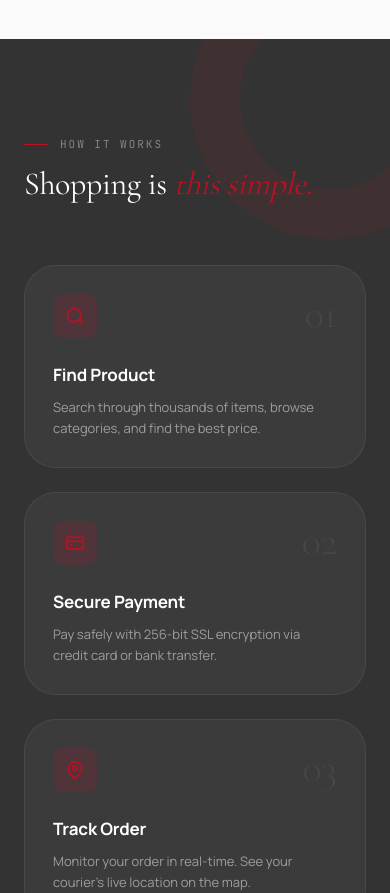
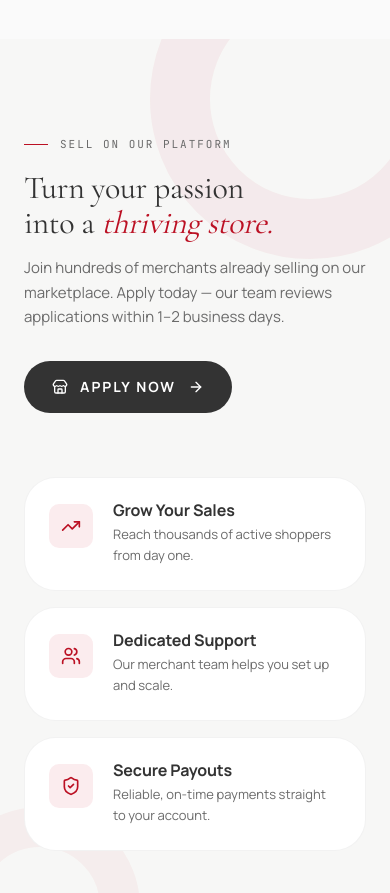
Before and after one commit to ceyhun64/marketplace, a Next.js app in the folder web/: page / in a window 390 px wide. Shown: the part 6980-7873 px from the top of the page. Built offline with nearby package versions, Linux system fonts and the light colour scheme; no server answers.

Commit message:
98. commit

```diff
--- a/web/app/page.tsx
+++ b/web/app/page.tsx
@@ -3,7 +3,8 @@ import HeroSection from "@/components/modules/home/HeroSection";
 import CategoryGrid from "@/components/modules/home/CategoryGrid";
 import FeaturedProducts from "@/components/modules/home/FeaturedProducts";
 import FeaturedStores from "@/components/modules/home/FeaturedStores";
-import HowItWorksSection from "@/components/modules/home/HowItWorks";
+import BecomeSeller from "@/components/modules/home/BecomeSeller";
+import HowItWorks from "@/components/modules/home/HowItWorks";
 
 export const metadata = {
   title: "Marketplace — Thousands of Sellers, One Platform",
@@ -31,8 +32,10 @@ export default async function HomePage() {
       {/* 4. Öne Çıkan Storelar */}
       <FeaturedStores />
 
-      {/* 5. Nasıl Çalışır? - Artık ayrı bir bileşen */}
-      <HowItWorksSection />
+      {/* 5. Satıcı Ol CTA */}
+      <BecomeSeller />
+      {/* 6. Nasıl Çalışır? */}
+      <HowItWorks />
     </main>
   );
 }
--- a/web/components/modules/auth/LoginPage.tsx
+++ b/web/components/modules/auth/LoginPage.tsx
@@ -119,7 +119,7 @@ export default function LoginPage() {
             </Button>
           </form>
 
-          <div className="mt-8 pt-8 border-t border-black/[0.03] text-center">
+          <div className="mt-8 pt-8 border-t border-black/[0.03] text-center space-y-3">
             <p className="text-sm text-[var(--charcoal-soft)]">
               Don't have an account?{" "}
               <Link
@@ -127,6 +127,16 @@ export default function LoginPage() {
                 className="text-[var(--charcoal)] font-bold hover:text-[var(--red)] transition-colors inline-flex items-center gap-1 group"
               >
                 Register
+                <ArrowRight className="w-3 h-3 group-hover:translate-x-1 transition-transform" />
+              </Link>
+            </p>
+            <p className="text-sm text-[var(--charcoal-soft)]">
+              Want to sell on our platform?{" "}
+              <Link
+                href="/auth/apply-merchant"
+                className="text-[var(--charcoal)] font-bold hover:text-[var(--red)] transition-colors inline-flex items-center gap-1 group"
+              >
+                Become a Merchant
                 <ArrowRight className="w-3 h-3 group-hover:translate-x-1 transition-transform" />
               </Link>
             </p>
--- /dev/null
+++ b/web/components/modules/home/BecomeSeller.tsx
@@ -0,0 +1,153 @@
+"use client";
+
+import Link from "next/link";
+import {
+  Store,
+  TrendingUp,
+  Users,
+  ShieldCheck,
+  ArrowRight,
+} from "lucide-react";
+
+const PERKS = [
+  {
+    icon: <TrendingUp className="w-5 h-5" />,
+    title: "Grow Your Sales",
+    desc: "Reach thousands of active shoppers from day one.",
+  },
+  {
+    icon: <Users className="w-5 h-5" />,
+    title: "Dedicated Support",
+    desc: "Our merchant team helps you set up and scale.",
+  },
+  {
+    icon: <ShieldCheck className="w-5 h-5" />,
+    title: "Secure Payouts",
+    desc: "Reliable, on-time payments straight to your account.",
+  },
+];
+
+export default function BecomeSellerSection() {
+  return (
+    <section className="py-24 relative overflow-hidden bg-[#f7f7f6]">
+      {/* Decorative rings */}
+      <div
+        className="absolute top-[-100px] right-[-80px] w-[320px] h-[320px] rounded-full pointer-events-none"
+        style={{ border: "60px solid rgba(200,16,46,0.05)" }}
+      />
+      <div
+        className="absolute bottom-[-60px] left-[-60px] w-[200px] h-[200px] rounded-full pointer-events-none"
+        style={{ border: "40px solid rgba(200,16,46,0.04)" }}
+      />
+
+      <div className="max-w-[1300px] mx-auto px-6 lg:px-8 relative z-10">
+        <div className="grid grid-cols-1 lg:grid-cols-2 gap-16 items-center">
+          {/* Left — copy */}
+          <div className="space-y-8">
+            <div className="space-y-4">
+              <div className="flex items-center gap-3">
+                <span
+                  className="inline-block w-6 h-px"
+                  style={{ background: "var(--red)" }}
+                />
+                <span
+                  className="font-mono text-[11px] tracking-[0.18em] uppercase"
+                  style={{ color: "var(--charcoal-soft)" }}
+                >
+                  Sell on our platform
+                </span>
+              </div>
+              <h2
+                className="font-normal leading-[1.1] tracking-[-0.01em]"
+                style={{
+                  fontFamily: "var(--font-display)",
+                  fontSize: "clamp(2rem, 4vw, 2.75rem)",
+                  color: "var(--charcoal)",
+                }}
+              >
+                Turn your passion
+                <br />
+                into a <em style={{ color: "var(--red)" }}>thriving store.</em>
+              </h2>
+              <p
+                className="text-[0.9375rem] leading-relaxed max-w-md"
+                style={{ color: "var(--charcoal-soft)" }}
+              >
+                Join hundreds of merchants already selling on our marketplace.
+                Apply today — our team reviews applications within 1–2 business
+                days.
+              </p>
+            </div>
+
+            <Link
+              href="/auth/apply-merchant"
+              className="inline-flex items-center gap-3 px-7 py-4 rounded-2xl font-bold text-sm uppercase tracking-[2px] transition-opacity group"
+              style={{ background: "var(--charcoal)", color: "#fff" }}
+              onMouseEnter={(e) => {
+                (e.currentTarget as HTMLElement).style.background =
+                  "var(--red)";
+              }}
+              onMouseLeave={(e) => {
+                (e.currentTarget as HTMLElement).style.background =
+                  "var(--charcoal)";
+              }}
+            >
+              <Store className="w-4 h-4" />
+              Apply Now
+              <ArrowRight className="w-4 h-4 group-hover:translate-x-1 transition-transform" />
+            </Link>
+          </div>
+
+          {/* Right — perks */}
+          <div className="space-y-4">
+            {PERKS.map((perk) => (
+              <div
+                key={perk.title}
+                className="flex items-start gap-5 p-6 rounded-2xl bg-white transition-all duration-300"
+                style={{ border: "1px solid rgba(0,0,0,0.05)" }}
+                onMouseEnter={(e) => {
+                  const el = e.currentTarget as HTMLElement;
+                  el.style.borderColor = "rgba(200,16,46,0.2)";
+                  el.style.boxShadow = "0 4px 24px rgba(0,0,0,0.06)";
+                }}
+                onMouseLeave={(e) => {
+                  const el = e.currentTarget as HTMLElement;
+                  el.style.borderColor = "rgba(0,0,0,0.05)";
+                  el.style.boxShadow = "none";
+                }}
+              >
+                <div
+                  className="w-11 h-11 rounded-[10px] flex-shrink-0 flex items-center justify-center mt-0.5"
+                  style={{
+                    background: "rgba(200,16,46,0.08)",
+                    color: "var(--red)",
+                  }}
+                >
+                  {perk.icon}
+                </div>
+                <div>
+                  <h3
+                    className="font-bold mb-1"
+                    style={{
+                      fontFamily: "var(--font-body)",
+                      fontSize: "1rem",
+                      color: "var(--charcoal)",
+                    }}
+                  >
+                    {perk.title}
+                  </h3>
+                  <p
+                    className="text-[0.8125rem] leading-relaxed"
+                    style={{ color: "var(--charcoal-soft)" }}
+                  >
+                    {perk.desc}
+                  </p>
+                </div>
+              </div>
+            ))}
+          </div>
+        </div>
+      </div>
+    </section>
+  );
+}
```
